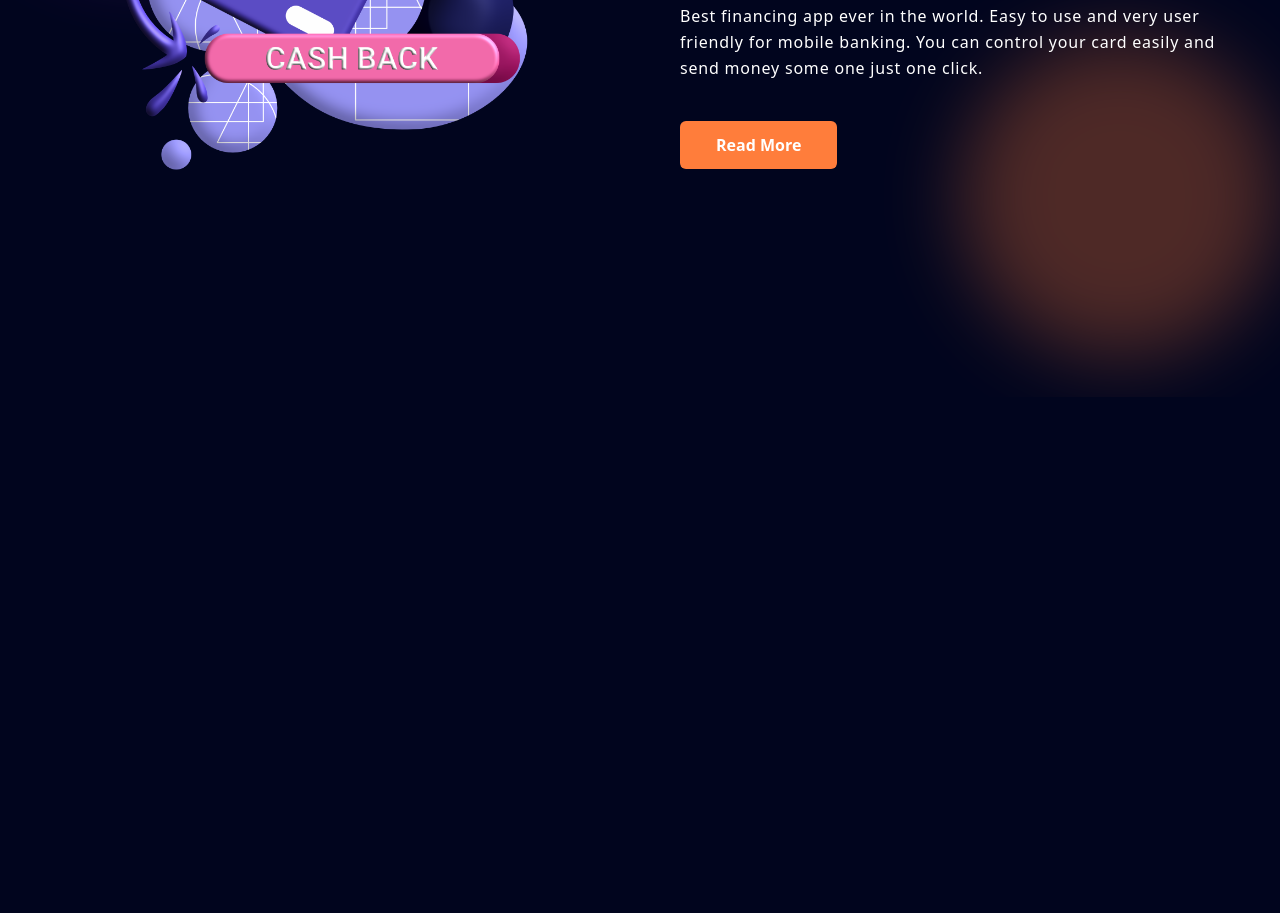
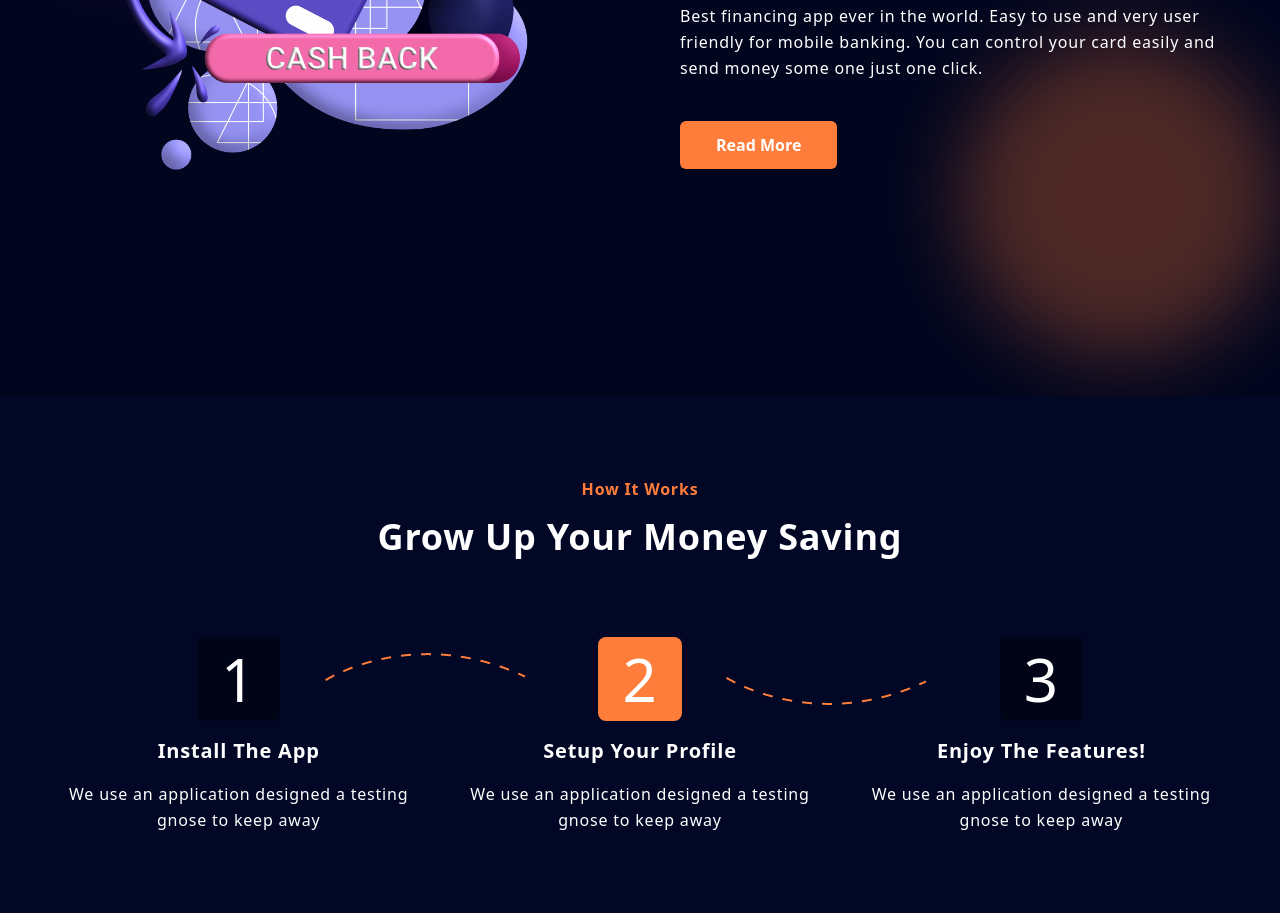
Before and after one commit to mokammeltanvir/BankingApp-LandingPage, a website built with Vite: page index.html in a window 1280 px wide. Shown: the part 1613-2526 px from the top of the page. Before the commit the page ends 2010 px from the top, so only its background shows below. Built offline with nearby package versions, Linux system fonts and the light colour scheme.

Commit message:
How it works section

```diff
--- a/index.html
+++ b/index.html
@@ -255,6 +255,66 @@
         </div>
       </section>
       <!-- Saving Money Section End -->
+      <!-- How works Section -->
+      <section id="how-it-works" class="bg-color-primary-light">
+        <div class="container py-20">
+          <div class="text-center m-auto mb-20 md:w-1/2">
+            <h4 class="font-bold text-color-secondary mb-4">How It Works</h4>
+            <h1 class="title">Grow Up Your Money Saving</h1>
+          </div>
+
+          <div
+            class="flex flex-col items-center justify-between space-y-6 md:flex-row md:space-y-0 md:space-x-6"
+          >
+            <!-- card 1  -->
+            <div class="text-center cursor-pointer">
+              <div
+                class="relative bg-color-primary-dark inline-block px-6 py-3 rounded-lg cursor-pointer hover:bg-color-secondary ease-in duration-200"
+              >
+                <p
+                  class="text-6xl lg:after:content-[''] lg:after:flex lg:after:bg-[url('/img/line.png')] lg:after:absolute lg:after:top-4 lg:after:left-32 2xl:after:left-52 lg:after:bg-no-repeat lg:after:h-7 lg:after:w-52"
+                >
+                  1
+                </p>
+              </div>
+              <h3 class="text-xl font-bold py-4">Install The App</h3>
+              <p class="leading-relaxed">
+                We use an application designed a testing gnose to keep away
+              </p>
+            </div>
+
+            <!-- card 2  -->
+            <div class="text-center cursor-pointer">
+              <div
+                class="relative inline-block px-6 py-3 rounded-lg cursor-pointer bg-color-secondary"
+              >
+                <p
+                  class="text-6xl lg:after:content-[''] lg:after:flex lg:after:bg-[url('/img/line-bottom.png')] lg:after:absolute lg:after:top-10 lg:after:left-32 2xl:after:left-52 lg:after:bg-no-repeat lg:after:h-7 lg:after:w-52"
+                >
+                  2
+                </p>
+              </div>
+              <h3 class="text-xl font-bold py-4">Setup Your Profile</h3>
+              <p class="leading-relaxed">
+                We use an application designed a testing gnose to keep away
+              </p>
+            </div>
+            <!-- card 3  -->
+            <div class="text-center cursor-pointer">
+              <div
+                class="relative bg-color-primary-dark inline-block px-6 py-3 rounded-lg cursor-pointer hover:bg-color-secondary ease-in duration-200"
+              >
+                <p class="text-6xl">3</p>
+              </div>
+              <h3 class="text-xl font-bold py-4">Enjoy The Features!</h3>
+              <p class="leading-relaxed">
+                We use an application designed a testing gnose to keep away
+              </p>
+            </div>
+          </div>
+        </div>
+      </section>
+      <!-- How works Section End -->
     </main>
 
     <!-- JS Script -->
```
Also changed, not shown: css/main.css, img/line-bottom.png (added), img/line.png (added).
